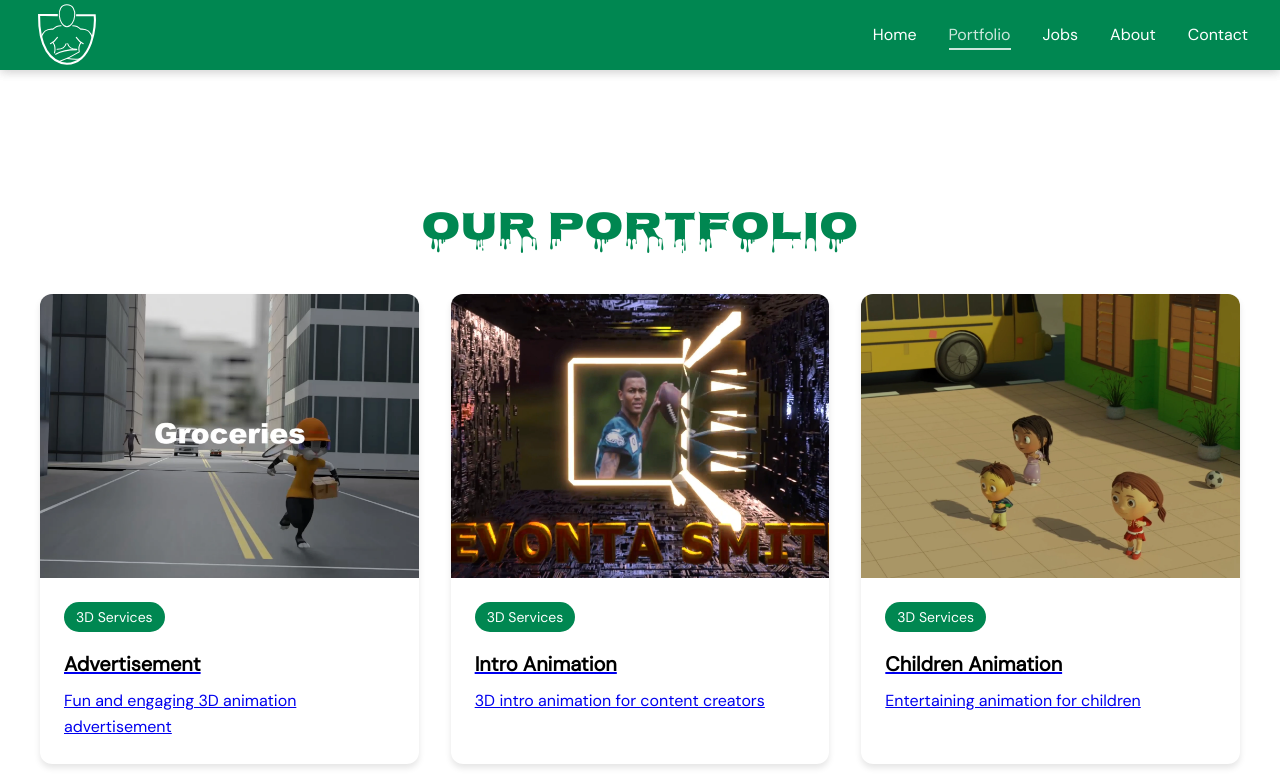
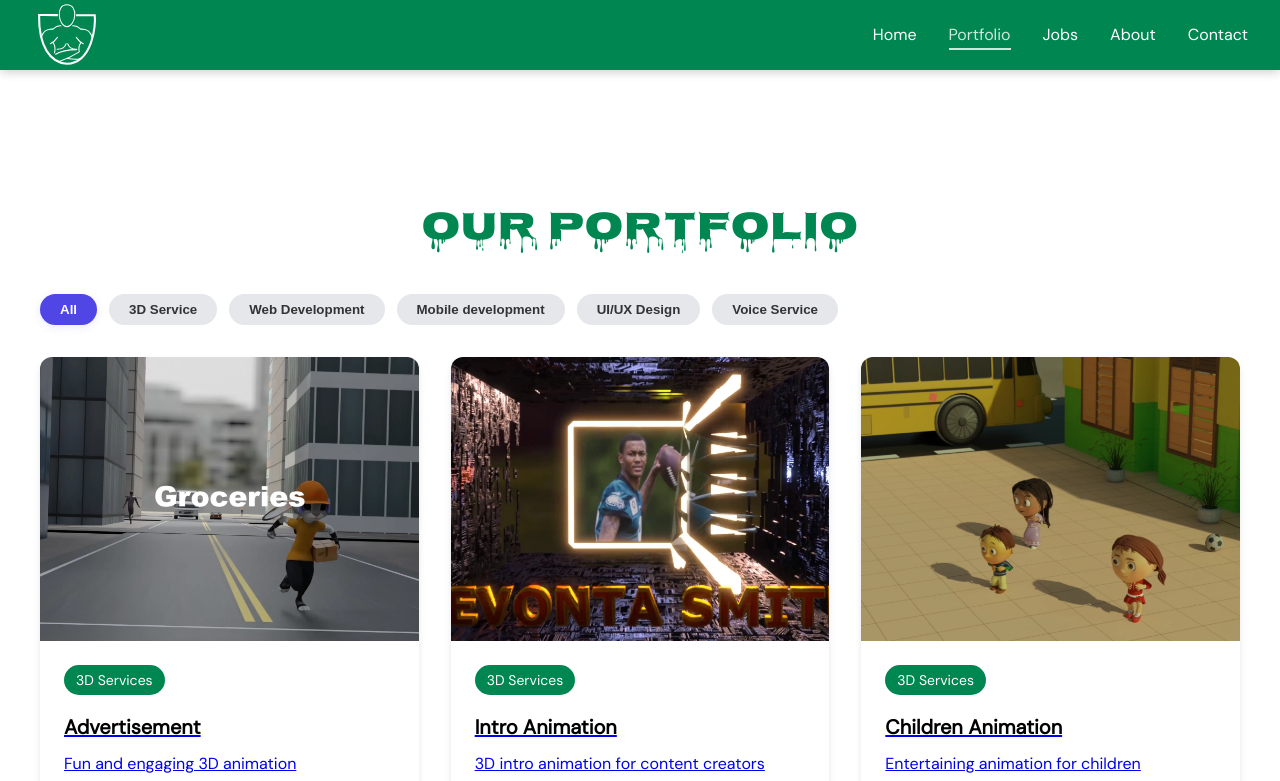
Before and after one commit to bravono/bravework-studio, a Next.js app: page /portfolio in a window 1280 px wide. Shown: the top 781 px of the page. Built offline with nearby package versions, Linux system fonts and the light colour scheme; no server answers.

Commit message:
Feat: Add category filter to portfolio section for improved navigation

```diff
--- a/app/portfolio/page.tsx
+++ b/app/portfolio/page.tsx
@@ -1,6 +1,6 @@
 'use client';
 
-import React from 'react';
+import React, { useState } from 'react';
 import Navbar from '../components/Navbar';
 import Link from 'next/link';
 import { portfolios } from '../services/localDataService';
@@ -9,14 +9,53 @@ import { Nosifer } from "next/font/google";
 const nosifer = Nosifer({ subsets: ["latin"], weight: "400" });
 
 export default function Portfolio() {
+  // Get unique categories from portfolios
+  const categories = ["All", "3D Service", "Web Development", "Mobile development", "UI/UX Design", "Voice Service"];
+  const [selectedCategory, setSelectedCategory] = useState("All");
+
+  // Filter portfolios based on selected category
+  const filteredPortfolios =
+    selectedCategory === "All"
+      ? portfolios
+      : portfolios.filter((p) => p.category === selectedCategory);
+
   return (
     <main>
       <Navbar />
       <section className="portfolio-section">
         <div className="container">
           <h1 className={`section-title ${nosifer.className}`}>Our Portfolio</h1>
+
+          {/* Category Filter */}
+          <div style={{ marginBottom: 32, display: "flex", gap: 12, flexWrap: "wrap" }}>
+            {categories.map((cat) => (
+              <button
+                key={cat}
+                onClick={() => setSelectedCategory(cat)}
+                style={{
+                  padding: "8px 20px",
+                  borderRadius: 20,
+                  border: "none",
+                  background: selectedCategory === cat ? "#4f46e5" : "#e5e7eb",
+                  color: selectedCategory === cat ? "#fff" : "#333",
+                  fontWeight: 600,
+                  cursor: "pointer",
+                  boxShadow: selectedCategory === cat ? "0 2px 8px rgba(79,70,229,0.12)" : "none",
+                  transition: "all 0.2s"
+                }}
+              >
+                {cat}
+              </button>
+            ))}
+          </div>
+
           <div className="portfolio-grid">
-            {portfolios.map((portfolio) => (
+            {filteredPortfolios.length === 0 ? (
+              <div style={{ padding: 40, textAlign: "center", color: "#888" }}>
+                No portfolio items found for this category.
+              </div>
+            ) : (
+              filteredPortfolios.map((portfolio) => (
                 <Link href={`/portfolio/${portfolio.id}`} key={portfolio.id} className="portfolio-item">
                   <div className="portfolio-image">
                     <img src={portfolio.image} alt={portfolio.title} />
@@ -27,7 +66,8 @@ export default function Portfolio() {
                     <p>{portfolio.description}</p>
                   </div>
                 </Link>
-            ))}
+              ))
+            )}
           </div>
         </div>
       </section>
```
Also changed, not shown: app/portfolio/[id]/page.tsx (+5 -2 lines). Lines whose indentation alone changed are shown as unchanged.
